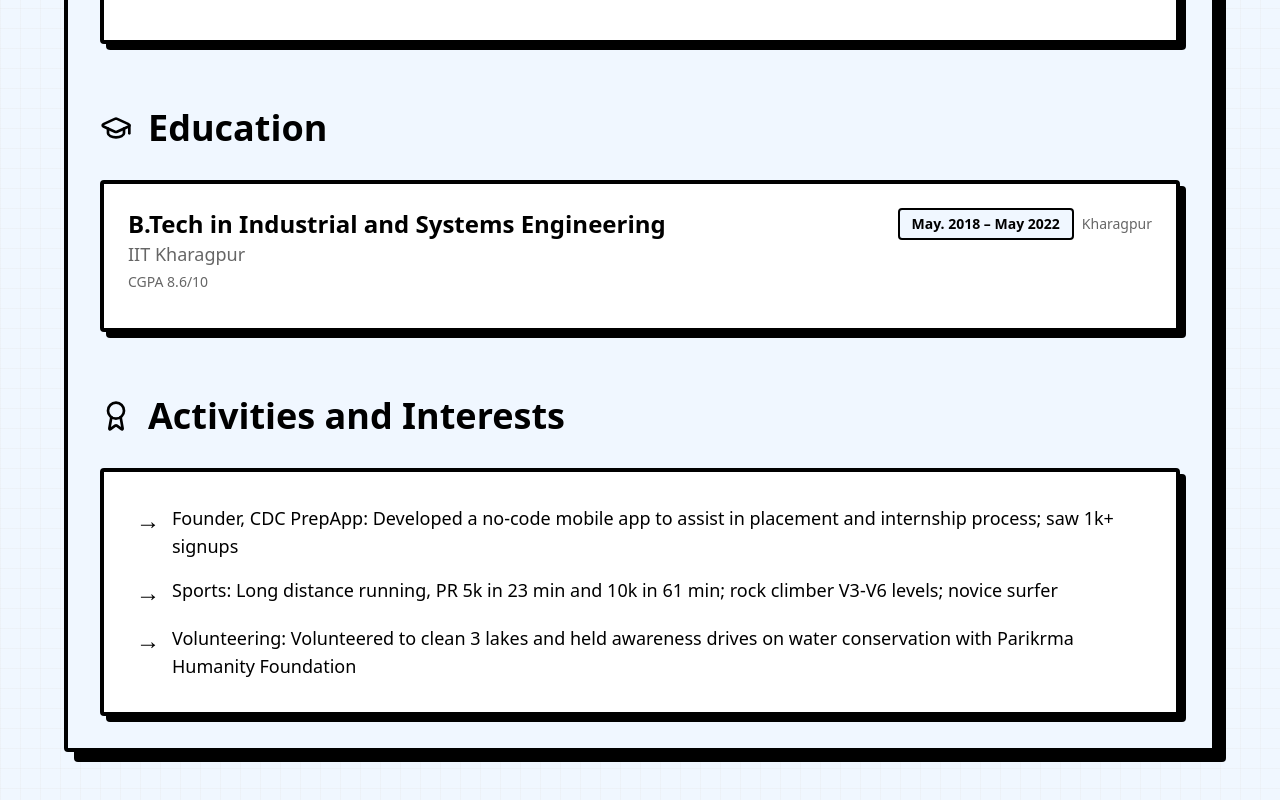
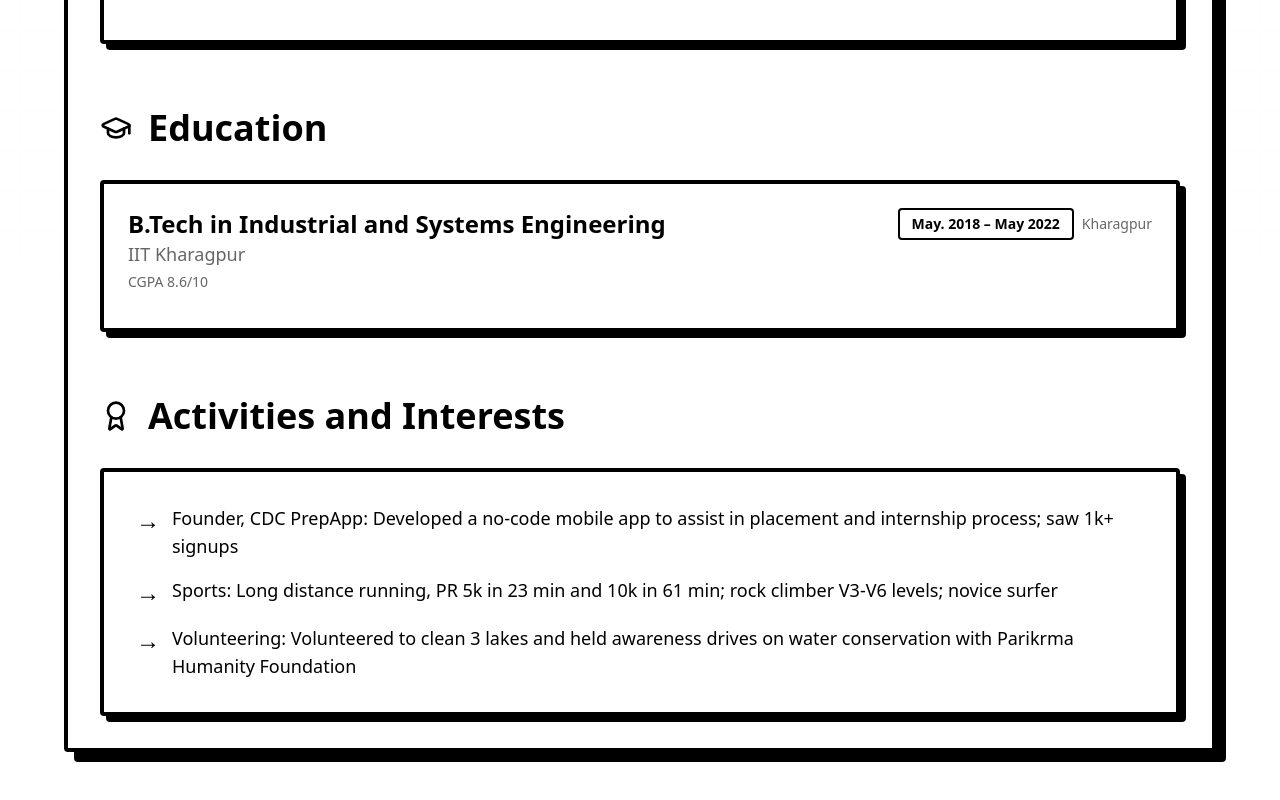
Before and after one commit to alokkumaru/neo-minimal-me, a React (Vite) app: page / in a window 1280 px wide. Shown: the part 2492-3292 px from the top of the page. Built offline with nearby package versions, Linux system fonts and the light colour scheme; the HTML template or start-up script is replaced by a standard one.

Commit message:
Add background styling

```diff
--- a/src/index.css
+++ b/src/index.css
@@ -9,7 +9,7 @@ All colors MUST be HSL.
 @layer base {
   :root {
     /* Neobrutalism Design System */
-    --background: 210 100% 97%;
+    --background: 0 0% 100%;
     --foreground: 0 0% 0%;
 
     --card: 0 0% 100%;
@@ -106,9 +106,14 @@ All colors MUST be HSL.
   body {
     @apply bg-background text-foreground font-sans;
     background-image:
-      linear-gradient(to right, hsl(0 0% 90% / 0.3) 1px, transparent 1px),
-      linear-gradient(to bottom, hsl(0 0% 90% / 0.3) 1px, transparent 1px);
-    background-size: 20px 20px;
+      radial-gradient(circle at center, transparent 0%, hsl(0 0% 100%) 100%),
+      linear-gradient(to right, hsl(0 0% 85% / 0.15) 1px, transparent 1px),
+      linear-gradient(to bottom, hsl(0 0% 85% / 0.15) 1px, transparent 1px);
+    background-size:
+      100% 100%,
+      40px 40px,
+      40px 40px;
+    background-position: center, center, center;
   }
 
   h1, h2, h3, h4, h5, h6 {
```
